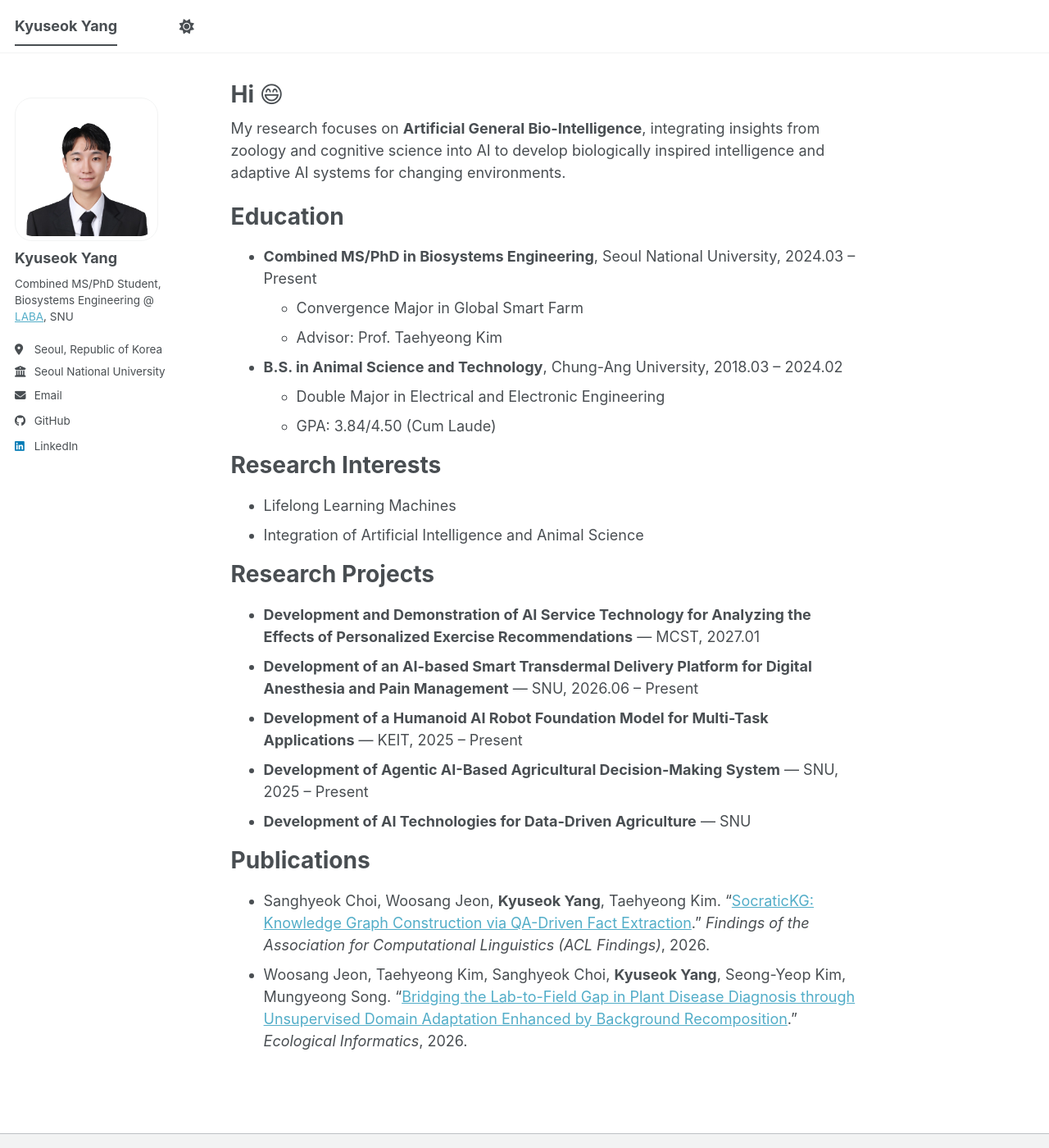
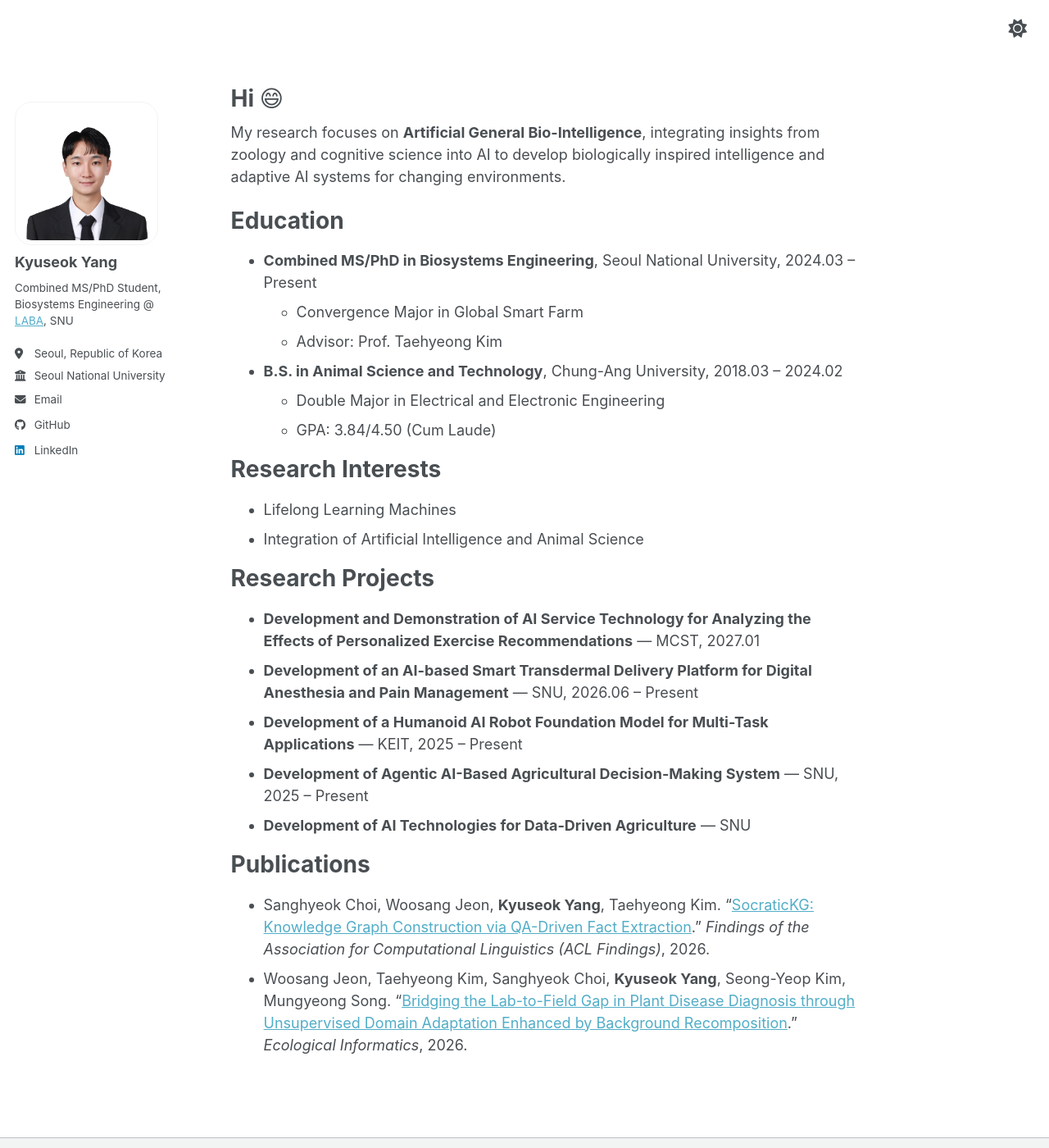
Before and after one commit to kyuseokyang/kyuseokyang.github.io, a Jekyll site: the page built from _pages/about.md, in a window 1280 px wide and 1400 px high. Shown: the whole window at 82% size. Built offline with Jekyll 4.4.1, drawn with Linux system fonts in a browser that asks for light colours; a script bundle is joined from its source files by our own code; library files that are not in the unit come from our copies.

Commit message:
Remove top navigation bar and keep theme toggle at top right
Co-Authored-By: Claude Opus 5.5 <noreply@anthropic.com>
Claude-Session: https://claude.ai/code/session_014wUef7etJQnxPjZh1VhMWb

```diff
--- a/_layouts/default.html
+++ b/_layouts/default.html
@@ -14,7 +14,9 @@ layout: compress
   <body>
 
     {% include browser-upgrade.html %}
-    {% include masthead.html %}
+    <div id="theme-toggle" class="theme-toggle">
+      <a role="button" aria-label="toggle theme"><i id="theme-icon" class="fa-solid fa-sun" aria-hidden="true" title="toggle theme"></i></a>
+    </div>
 
     {{ content }}
 
--- a/_sass/layout/_masthead.scss
+++ b/_sass/layout/_masthead.scss
@@ -79,3 +79,22 @@
   border-bottom: 2px solid var(--global-text-color);
   /* No need to repeat pointer-events and cursor here */
 }
+
+/* Standalone theme toggle (top-right) used in place of the masthead */
+
+.theme-toggle {
+  position: fixed;
+  top: 1em;
+  right: 1.5em;
+  z-index: 20;
+
+  a {
+    color: var(--global-masthead-link-color);
+    font-size: $type-size-4;
+    cursor: pointer;
+
+    &:hover {
+      color: var(--global-masthead-link-color-hover);
+    }
+  }
+}
```
